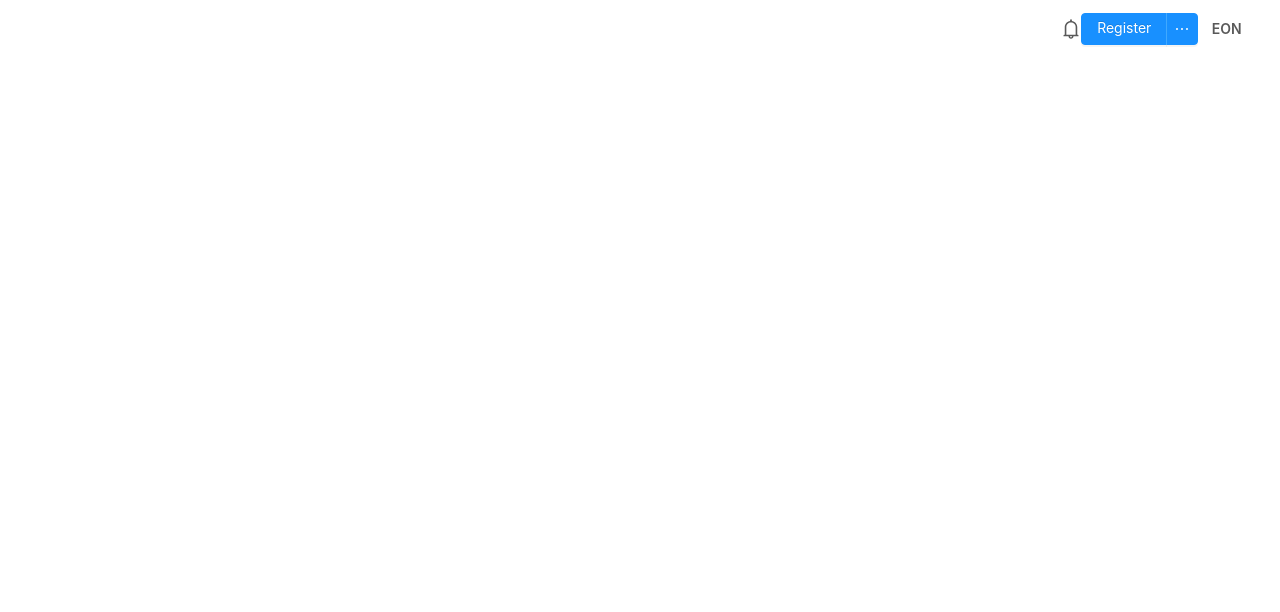
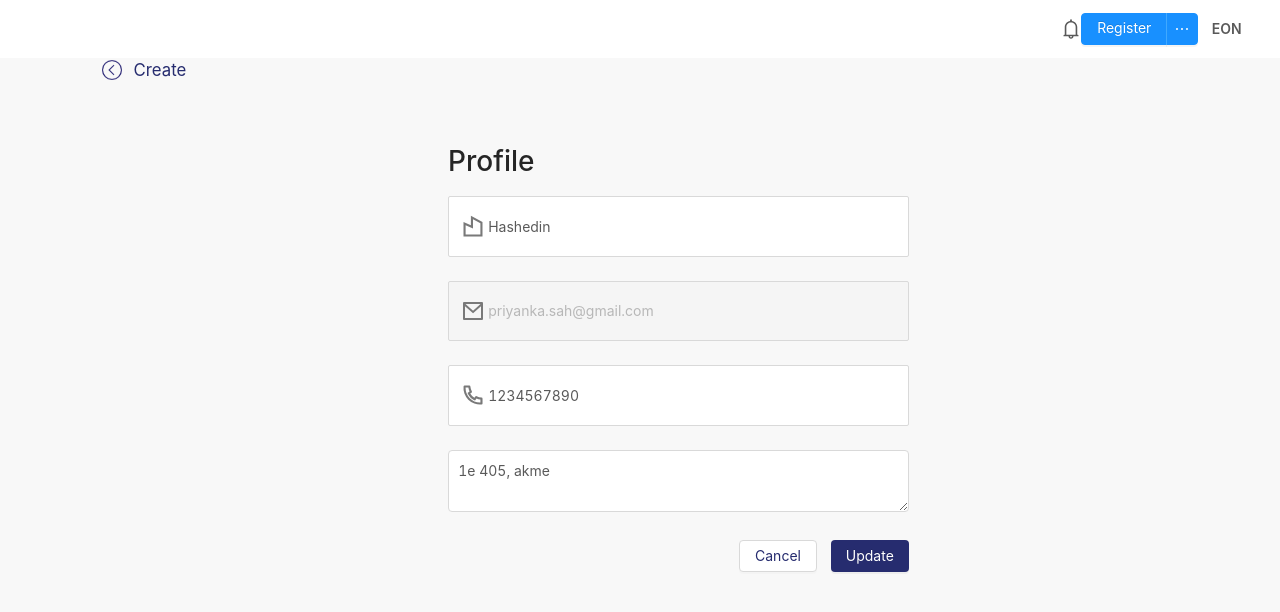
Before and after one commit to bhaarneval/eon-web, a React app: page /profile/1 in a window 1280 px wide. Shown: the top 612 px of the page. Built offline with nearby package versions, Linux system fonts and the light colour scheme.

Commit message:
user profile

```diff
--- a/src/components/forgotPassword/forgotPassword.js
+++ b/src/components/forgotPassword/forgotPassword.js
@@ -53,9 +53,9 @@ class ForgotPassword extends Component {
     passwordPattern = new RegExp(passwordPattern);
     return (
       <div className="changePasswordContainer">
-        <div>
+        <div className="contentCenter">
           <h1>Change Password</h1>
-    <div style={{fontSize: '12px', paddingBottom:'5px'}}>{PASSWORD_INFO}</div>
+          <div style={{fontSize: '12px', paddingBottom:'5px'}}>{PASSWORD_INFO}</div>
           <Form
             name="basic"
             initialValues={{
--- a/src/components/layout/layout.js
+++ b/src/components/layout/layout.js
@@ -12,6 +12,7 @@ import Navbar from "../../components/nav/navbar";
 import SideNav from "../../components/sideNav/sideNav";
 import Dashboard from "../../containers/dashboard/dashboard";
 import CreateEvent from "../../containers/createEvent/createEvent";
+import Profile from "../../containers/profile/profile";
 
 function StyledComp() {
   return (
@@ -36,6 +37,7 @@ function StyledComp() {
               <Route path="/dashboard" component = {Dashboard}/>
               <Route path="/create" component={CreateEvent}/>
               <Route path="/event-details/1" component = {EventDetail}/>
+              <Route path="/profile/1" component = {Profile}/>
             </Switch>
           </div>
         </div>
--- /dev/null
+++ b/src/components/profile/profile.css
@@ -0,0 +1,75 @@
+.event-form-container {
+    display: grid;
+    width: 100%;
+    grid-template-columns: 1fr 1fr;
+    column-gap: -30%;
+    grid-template-rows: 1fr;
+    margin-top: 1%;
+    box-sizing: border-box;
+    padding-left: 3%;
+}
+.form-main-event{
+    width: 70%;
+}
+.event-image {
+    width: 70%;
+    height: 17em;
+    border: 1px solid #d9d9d9;
+    background-color: #ffffff;
+}
+.image-div{
+    width: 100%;
+    height: 100%;
+    object-fit: initial;
+}
+.upload-button-container{
+    width: 100%;
+    display: flex;
+    justify-content: center;
+    margin-top: 10%;
+    object-fit: inherit;
+}
+.upload-icon{
+    margin-right: 10%;
+}
+.event-form-column{
+    margin-left: -15%;
+}
+.form-middle-grid{
+    width: 100%;
+    display: grid;
+    grid-template-columns: 1fr 1fr;
+    grid-template-rows: 1fr 1fr 1fr;
+    column-gap: 2%;
+    margin-bottom: 1%;
+}
+
+/* .input-style{
+    padding: 4%;
+} */
+.input-style-switch{
+    margin-top: 6%;
+    display: flex;
+    font-weight: bold;
+    justify-content: space-around;
+}
+.button-container {
+    display: flex;
+    justify-content: flex-end;
+}
+.cancel-button{
+    margin-right: 3%;
+    color: #262C6F;
+}
+.save-button{
+    background-color: #262C6F;
+    border: none;
+}
+.input-style-select {
+    width: 100%;
+    padding: 2%;
+}
+.input-style-date {
+    width: 100%;
+    padding: 4%;
+}
--- /dev/null
+++ b/src/components/profile/profileForm.js
@@ -0,0 +1,96 @@
+import React from "react";
+import PropTypes from "prop-types";
+import "./profile.css";
+import { Button, Form, Input } from "antd";
+import organisationImg from "../../assets/Organisation Name.svg";
+import emailImg from "../../assets/Email ID.svg";
+import phoneImg from "../../assets/Phone - .svg";
+import {ORGANISATION_NAME,ORGANISATION_ADDRESS, CONTACT_NO, INVALID_CONATCT} from '../../constants/messages';
+import { PHONE_VALIDATION} from '../../constants/constants';
+
+export default function ProfileForm(props) {
+  const { values, handleSubmit, handleCancel } = props;
+  const {
+    organizationName,
+    contactNumber,
+    email,
+    address
+  } = values;
+
+  function onFinish(data) {
+    console.log(data)
+    handleSubmit(data);
+  }
+
+  return (
+    <div className="changePasswordContainer">
+      <div className="contentCenter">
+        <h1>Profile</h1>
+        <Form
+          name="profile"
+          initialValues={{
+            organizationName: organizationName,
+            contactNumber: contactNumber,
+            email: email,
+            address: address
+          }}
+          onFinish={onFinish}
+        >
+          <Form.Item
+            name="organizationName"
+            rules={[
+              { required: true, message: ORGANISATION_NAME  }
+            ]}
+          >
+            <Input size = "large"  prefix = {<img src={organisationImg}/>} placeholder = "Organisation Name" className = 'input-style'/>
+          </Form.Item>
+          <Form.Item
+            name="email"
+          >
+            <Input disabled prefix={<img src={emailImg} />} size = "large" placeholder = "Email" className = 'input-style'/>
+          </Form.Item>
+          <Form.Item
+            name="contactNumber"
+            rules={[
+              { required: true, message: CONTACT_NO },
+              {
+                pattern:PHONE_VALIDATION,
+                min: 10,
+                message: INVALID_CONATCT
+              }
+
+            ]}
+          >
+            <Input prefix={<img src = {phoneImg} />} size = "large" minLength = {10}
+              maxLength = {10}
+            placeholder = "Contact No." className = 'input-style'/>
+          </Form.Item>
+          <Form.Item
+            name="address"
+            rules={[
+              {
+                required: true,
+                message: ORGANISATION_ADDRESS
+              }
+            ]}
+          >
+            <Input.TextArea placeholder = "Enter Address" autoSize = {false} className = 'input-style'/>
+          </Form.Item>
+          <div className="button-container">
+            <Button className="cancel-button" onClick={handleCancel}>
+              Cancel
+            </Button>
+            <Button htmlType="submit" type="primary" className="save-button">
+              Update
+            </Button>
+          </div>
+        </Form>
+      </div>
+    </div>
+  );
+}
+ProfileForm.propTypes = {
+  values: PropTypes.object.isRequired,
+  handleSubmit: PropTypes.func.isRequired,
+  handleCancel: PropTypes.func.isRequired,
+};
--- a/src/components/registration/organiserRegistration/forms.js
+++ b/src/components/registration/organiserRegistration/forms.js
@@ -6,9 +6,7 @@ import '../forms.css';
 import { Form, Input } from "antd";
 import {
   RightOutlined,
-  LeftOutlined,
-  CheckSquareTwoTone,
-  CheckSquareOutlined
+  LeftOutlined
 } from "@ant-design/icons";
 import lockImg from '../../../assets/Password_login.svg';
 import organisationImg from "../../../assets/Organisation Name.svg";
--- /dev/null
+++ b/src/containers/profile/profile.css
@@ -0,0 +1,3 @@
+.contentCenter{
+    width: 40%
+}
--- /dev/null
+++ b/src/containers/profile/profile.js
@@ -0,0 +1,49 @@
+import React, { Component } from 'react'
+import './profile.css';
+import BackButton from '../../components/backButton';
+import ProfileForm from '../../components/profile/profileForm';
+
+import PropTypes from 'prop-types'
+
+class Profile extends Component {
+ state = {}
+ handleSubmit = (values) => {
+     let data = new FormData();
+     Object.entries(values).map(entry => {
+        data.append(entry[0],entry[1]);
+     });
+
+ }
+
+ goBack = () => {
+     this.props.history.push("/dashboard");
+ }
+
+
+ render() {
+  return (
+    <div className="create-container">
+      <div className="header">
+        <BackButton handleOnClick={this.goBack}/>
+        <div className="header-text">Create</div>
+      </div>
+      <div className="form-div">
+          <ProfileForm
+            values = {{
+              organizationName: 'Hashedin',
+              contactNumber: '1234567890',
+              email: 'priyanka.sah@gmail.com',
+              address: '1e 405, akme'
+            }}
+            handleSubmit={this.handleSubmit} handleCancel={this.goBack}/>
+      </div>
+    </div>
+  );
+   }
+ }
+
+
+ Profile.propTypes = {
+    history: PropTypes.object.isRequired,
+}
+export default Profile;
```
